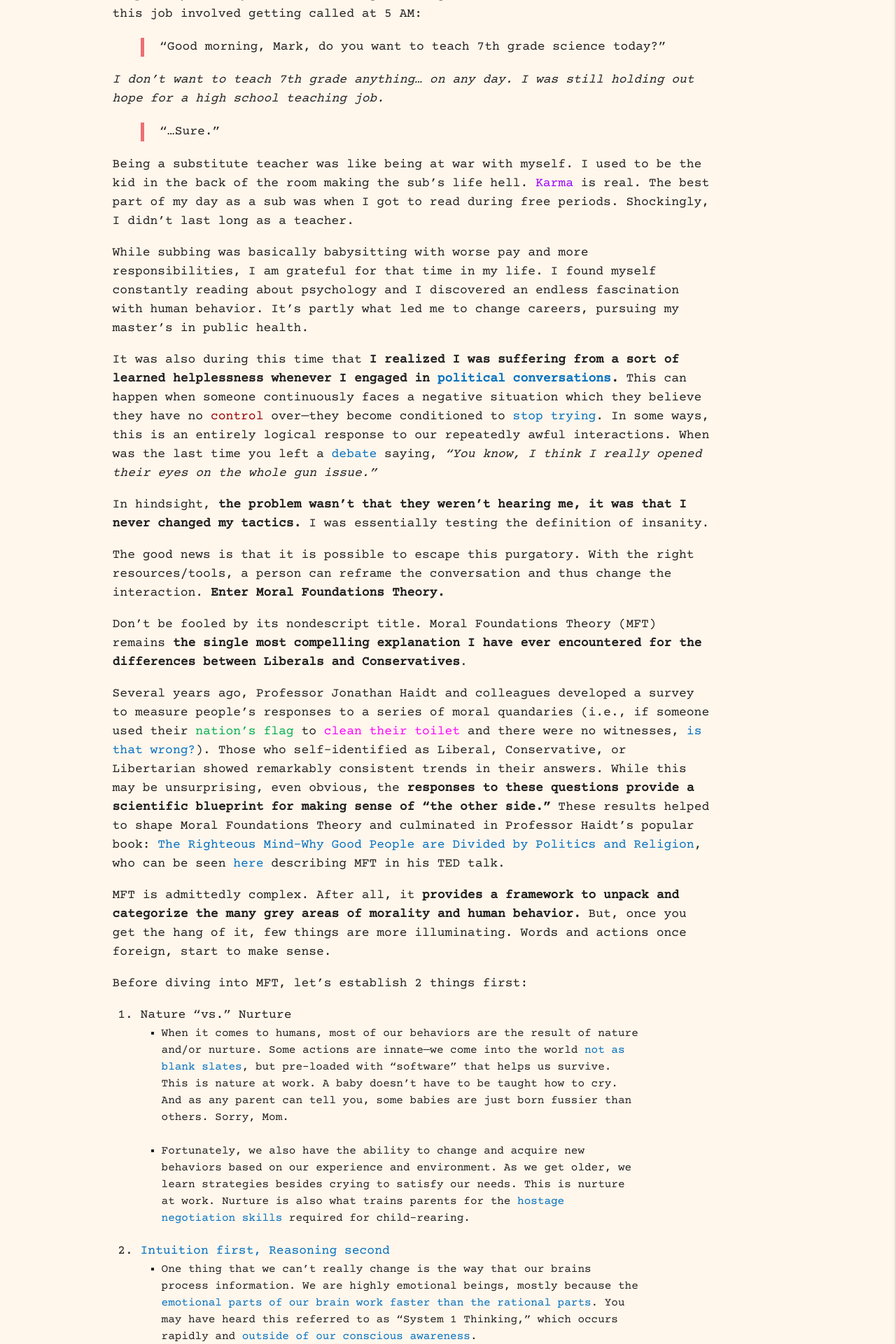
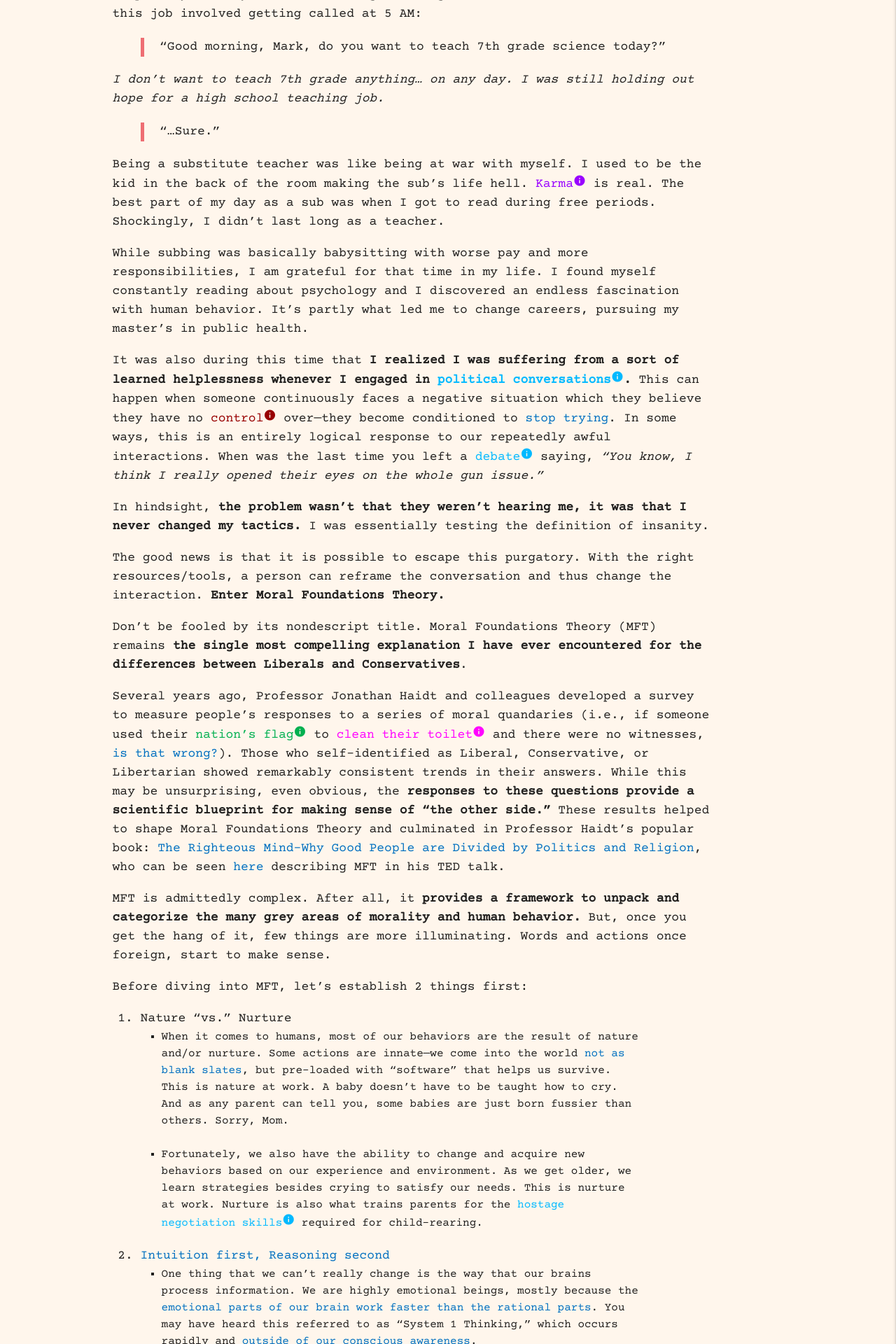
Before and after one commit to khiciste/apologetic_millennial, a Jekyll site: the page built from _posts/2023-01-25-escaping-conversational-purgatory.html, in a window 1280 px wide. Shown: the part 530-2450 px from the top of the page at 70% size. Built offline with Jekyll 4.4.1, drawn with Linux system fonts in a browser that asks for light colours; some web fonts are replaced.

Commit message:
bringing back comm modal, color, adding info icon

```diff
--- a/_layouts/post.html
+++ b/_layouts/post.html
@@ -68,7 +68,7 @@
       <div class="modal-content review">
         <h2 class="communication">COMMUNICATION</h2>
         <p>
-
+          All relationships rely on verbal and nonverbal communication. Learning what to say, and how to say it, can be the difference between friend and enemy, marriage and divorce.
         </p>
       </div>
       <div class="modal-footer">
--- a/_posts/2023-01-25-escaping-conversational-purgatory.html
+++ b/_posts/2023-01-25-escaping-conversational-purgatory.html
@@ -22,13 +22,13 @@
   </blockquote>
 </figure>
 <p>
-  Being a substitute teacher was like being at war with myself. I used to be the kid in the back of the room making the sub’s life hell. <a class="fairness modal-trigger" href="#fairness-modal">Karma</a> is real. The best part of my day as a sub was when I got to read during free periods. Shockingly, I didn’t last long as a teacher.
+  Being a substitute teacher was like being at war with myself. I used to be the kid in the back of the room making the sub’s life hell. <a class="fairness modal-trigger" href="#fairness-modal">Karma<i class="material-icons info">info</i></a> is real. The best part of my day as a sub was when I got to read during free periods. Shockingly, I didn’t last long as a teacher.
 </p>
 <p>
   While subbing was basically babysitting with worse pay and more responsibilities, I am grateful for that time in my life. I found myself constantly reading about psychology and I discovered an endless fascination with human behavior. It’s partly what led me to change careers, pursuing my master’s in public health.
 </p>
 <p>
-  It was also during this time that <b>I realized I was suffering from a sort of learned helplessness whenever I engaged in <a class="communication modal-trigger" href="#communication-modal">political conversations</a>.</b> This can happen when someone continuously faces a negative situation which they believe they have no <a class="freedom modal-trigger" href="#freedom-modal">control</a> over—they become conditioned to <a target="_blank" href="https://www.psychologytoday.com/us/basics/learned-helplessness">stop trying</a>. In some ways, this is an entirely logical response to our repeatedly awful interactions. When was the last time you left a <a class="communication modal-trigger" href="#communication-modal">debate</a> saying, <i>“You know, I think I really opened their eyes on the whole gun issue.”</i>
+  It was also during this time that <b>I realized I was suffering from a sort of learned helplessness whenever I engaged in <a class="communication modal-trigger" href="#communication-modal">political conversations<i class="material-icons info">info</i></a>.</b> This can happen when someone continuously faces a negative situation which they believe they have no <a class="freedom modal-trigger" href="#freedom-modal">control<i class="material-icons info">info</i></a> over—they become conditioned to <a target="_blank" href="https://www.psychologytoday.com/us/basics/learned-helplessness">stop trying</a>. In some ways, this is an entirely logical response to our repeatedly awful interactions. When was the last time you left a <a class="communication modal-trigger" href="#communication-modal">debate<i class="material-icons info">info</i></a> saying, <i>“You know, I think I really opened their eyes on the whole gun issue.”</i>
 </p>
 <p>
   In hindsight, <b>the problem wasn’t that they weren’t hearing me, it was that I never changed my tactics.</b> I was essentially testing the definition of insanity.
@@ -40,7 +40,7 @@
   Don’t be fooled by its nondescript title. Moral Foundations Theory (MFT) remains <b>the single most compelling explanation I have ever encountered for the differences between Liberals and Conservatives</b>.
 </p>
 <p>
-  Several years ago, Professor Jonathan Haidt and colleagues developed a survey to measure people’s responses to a series of moral quandaries (i.e., if someone used their <a class="loyalty modal-trigger" href="#loyalty-modal">nation’s flag</a> to <a class="sanctity modal-trigger" href="#sanctity-modal">clean their toilet</a> and there were no witnesses, <a target="_blank" href="https://democracyjournal.org/magazine/28/of-freedom-and-fairness/">is that wrong?</a>). Those who self-identified as Liberal, Conservative, or Libertarian showed remarkably consistent trends in their answers. While this may be unsurprising, even obvious, the <b>responses to these questions provide a scientific blueprint for making sense of “the other side.”</b> These results helped to shape Moral Foundations Theory and culminated in Professor Haidt’s popular book: <a target="_blank" href="https://www.amazon.com/Righteous-Mind-Divided-Politics-Religion/dp/0307455777/ref=sr_1_1">The Righteous Mind-Why Good People are Divided by Politics and Religion</a>, who can be seen <a target="_blank" href="https://www.ted.com/talks/jonathan_haidt_the_moral_roots_of_liberals_and_conservatives">here</a> describing MFT in his TED talk.
+  Several years ago, Professor Jonathan Haidt and colleagues developed a survey to measure people’s responses to a series of moral quandaries (i.e., if someone used their <a class="loyalty modal-trigger" href="#loyalty-modal">nation’s flag<i class="material-icons info">info</i></a> to <a class="sanctity modal-trigger" href="#sanctity-modal">clean their toilet<i class="material-icons info">info</i></a> and there were no witnesses, <a target="_blank" href="https://democracyjournal.org/magazine/28/of-freedom-and-fairness/">is that wrong?</a>). Those who self-identified as Liberal, Conservative, or Libertarian showed remarkably consistent trends in their answers. While this may be unsurprising, even obvious, the <b>responses to these questions provide a scientific blueprint for making sense of “the other side.”</b> These results helped to shape Moral Foundations Theory and culminated in Professor Haidt’s popular book: <a target="_blank" href="https://www.amazon.com/Righteous-Mind-Divided-Politics-Religion/dp/0307455777/ref=sr_1_1">The Righteous Mind-Why Good People are Divided by Politics and Religion</a>, who can be seen <a target="_blank" href="https://www.ted.com/talks/jonathan_haidt_the_moral_roots_of_liberals_and_conservatives">here</a> describing MFT in his TED talk.
 </p>
 <p>
   MFT is admittedly complex. After all, it <b>provides a framework to unpack and categorize the many grey areas of morality and human behavior.</b> But, once you get the hang of it, few things are more illuminating. Words and actions once foreign, start to make sense.
@@ -58,7 +58,7 @@
     </li>
     <br />
     <li>
-      Fortunately, we also have the ability to change and acquire new behaviors based on our experience and environment. As we get older, we learn strategies besides crying to satisfy our needs. This is nurture at work. Nurture is also what trains parents for the <a class="communication modal-trigger" href="#communicatin-modal">hostage negotiation skills</a> required for child-rearing.
+      Fortunately, we also have the ability to change and acquire new behaviors based on our experience and environment. As we get older, we learn strategies besides crying to satisfy our needs. This is nurture at work. Nurture is also what trains parents for the <a class="communication modal-trigger" href="#communication-modal">hostage negotiation skills<i class="material-icons info">info</i></a> required for child-rearing.
     </li>
   </ul>
   <br />
@@ -72,7 +72,7 @@
     </li>
     <br />
     <li>
-      The trouble is that <b>fast doesn’t always mean accurate</b> (i.e., jumping out of our seat during a scary movie when we’re in no real danger). But sometimes it is better to be fast than correct—think about a skittish animal fleeing from any hint of danger. They’re more likely to survive and pass on their genes than one that hangs around to find out if that noise was <i>really</i> a <a class="harm modal-trigger" href="#harm-modal">threat</a>. So, rapid emotions can be very useful, even if they aren’t always reliable.
+      The trouble is that <b>fast doesn’t always mean accurate</b> (i.e., jumping out of our seat during a scary movie when we’re in no real danger). But sometimes it is better to be fast than correct—think about a skittish animal fleeing from any hint of danger. They’re more likely to survive and pass on their genes than one that hangs around to find out if that noise was <i>really</i> a <a class="harm modal-trigger" href="#harm-modal">threat<i class="material-icons info">info</i></a>. So, rapid emotions can be very useful, even if they aren’t always reliable.
     </li>
     <br />
     <li>
@@ -88,7 +88,7 @@
   MFT is a white flag in this seemingly futile battle. Nothing else made me question the parameters, motivations, and purpose of this conflict more effectively. <b>Beyond war, or even peace, MFT offers a third option: productivity.</b>
 </p>
 <p>
-  There are 6 foundations in total, each triggered by different circumstances, different evolutionary challenges (i.e., cooperating in <a class="loyalty modal-trigger" href="#loyalty-modal">groups</a> without <a class="fairness modal-trigger" href="#fairness-modal">getting screwed over</a>). We each have the capacity to make use of all 6 but, depending on which party you identify with, you will have very strong feelings about which foundations we should prioritize to build a <a class="harm modal-trigger" href="#harm-modal">healthy society</a>.
+  There are 6 foundations in total, each triggered by different circumstances, different evolutionary challenges (i.e., cooperating in <a class="loyalty modal-trigger" href="#loyalty-modal">groups<i class="material-icons info">info</i></a> without <a class="fairness modal-trigger" href="#fairness-modal">getting screwed over<i class="material-icons info">info</i></a>). We each have the capacity to make use of all 6 but, depending on which party you identify with, you will have very strong feelings about which foundations we should prioritize to build a <a class="harm modal-trigger" href="#harm-modal">healthy society<i class="material-icons info">info</i></a>.
 </p>
 <p>
   MFT will serve as the North star for all future posts, which will dive deeper into each foundation as well as some other aspects of human psychology. It will get easier to categorize different behaviors with their corresponding foundations. <b>Soon, you’ll develop the superpower that is the ability to have a political discussion that doesn’t end exactly where it started.</b> And with any luck, you’ll be on your way to being a productive neighbor instead of a moral enemy.
--- a/styles/style.css
+++ b/styles/style.css
@@ -63,7 +63,7 @@
   visibility: hidden;
 }
 
-/* .communication { color: rgb(0, 185, 255); } */
+.communication { color: rgb(0, 185, 255); }
 .authority { color: rgb(255, 153, 0) !important; }
 /* .loyalty { color: rgb(0, 220, 0); } */
 .loyalty { color: rgb(0, 176, 80); }
@@ -74,6 +74,10 @@
 
 .modal-trigger:hover {
   font-weight: bold;
+}
+
+.info {
+  font-size: 18px;
 }
 
 img.responsive-h-300px {
@@ -375,6 +379,7 @@
 
 main h4 {
   font-size: 28px;
+  color: rgb(0,112,192);
 }
 
 main h5 {
@@ -399,7 +404,12 @@
 
 main ul {
   margin-left: 30px;
-  margin-right: 100px;
+}
+
+@media only screen and (min-width: 993px) {
+  main ul {
+    margin-right: 100px;
+  }
 }
 
 main ul>li {
```
